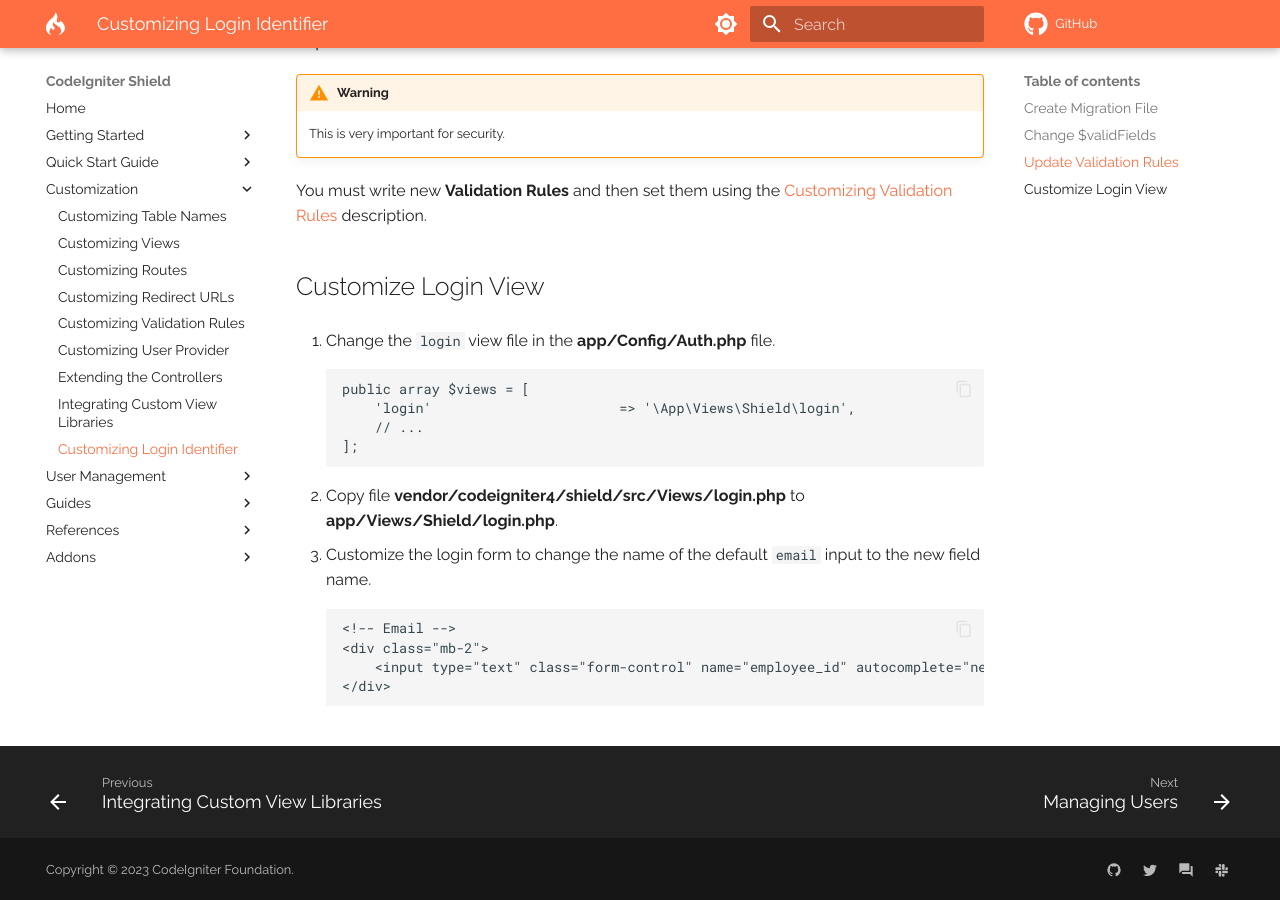
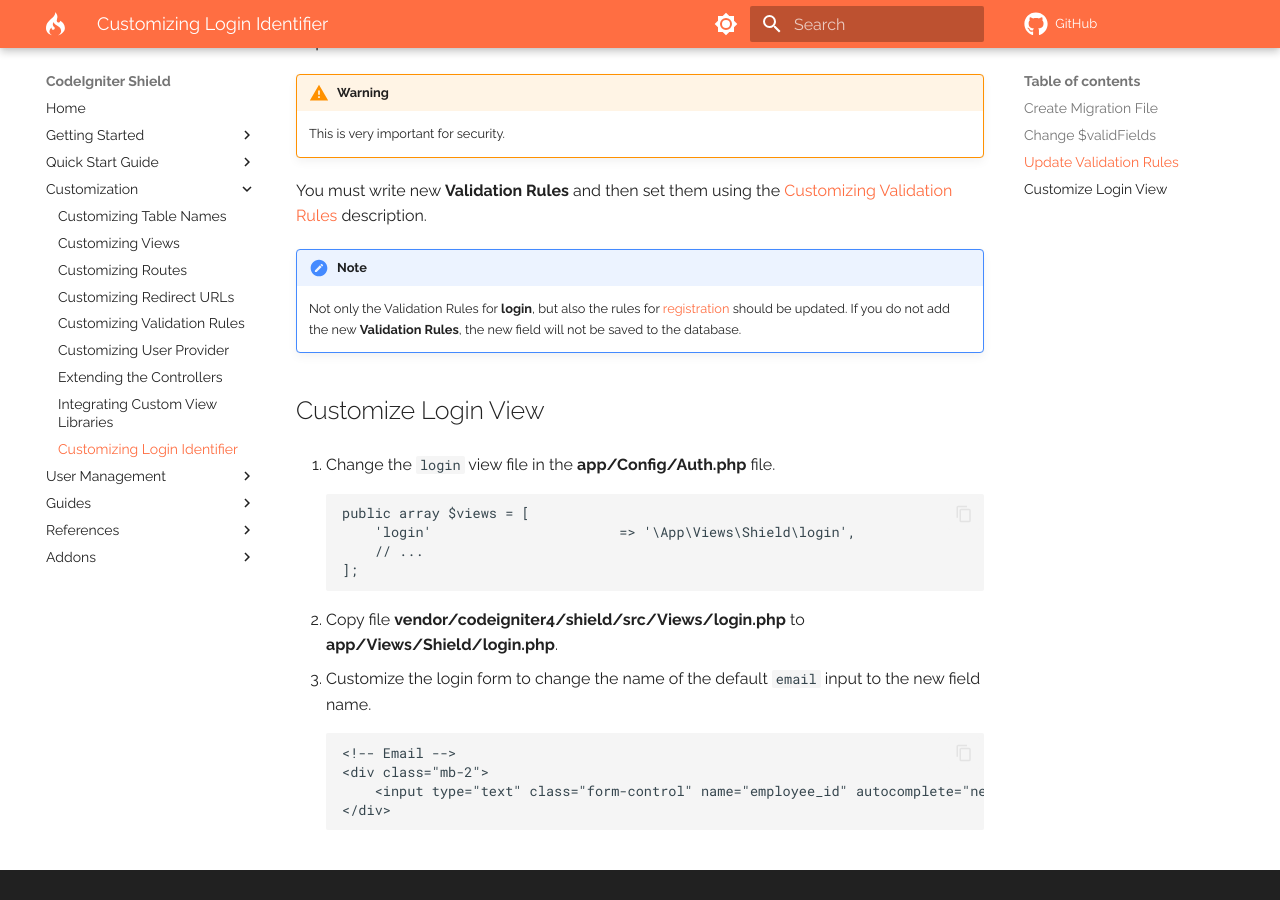
Before and after one commit to codeigniter4/shield, an MkDocs documentation site: the page built from docs/customization/login_identifier.md, in a window 1280 px wide and 900 px high, scrolled down 1018 px. Built offline with MkDocs 1.6.1 and Material for MkDocs 9.7.7, drawn with Linux system fonts in a browser that asks for light colours; comment, search, counter and statistics services are not loaded; a style sheet for code colours, icons or effects is not loaded.

Commit message:
docs: add note on validation rules for registration

```diff
--- a/docs/customization/login_identifier.md
+++ b/docs/customization/login_identifier.md
@@ -48,6 +48,12 @@ public array $validFields = [
 You must write new **Validation Rules** and then set them using the
 [Customizing Validation Rules](./validation_rules.md#login) description.
 
+!!! note
+
+    Not only the Validation Rules for **login**, but also the rules for
+    [registration](./validation_rules.md#registration) should be updated. If you do
+    not add the new **Validation Rules**, the new field will not be saved to the database.
+
 ## Customize Login View
 
 1. Change the `login` view file in the **app/Config/Auth.php** file.
```
